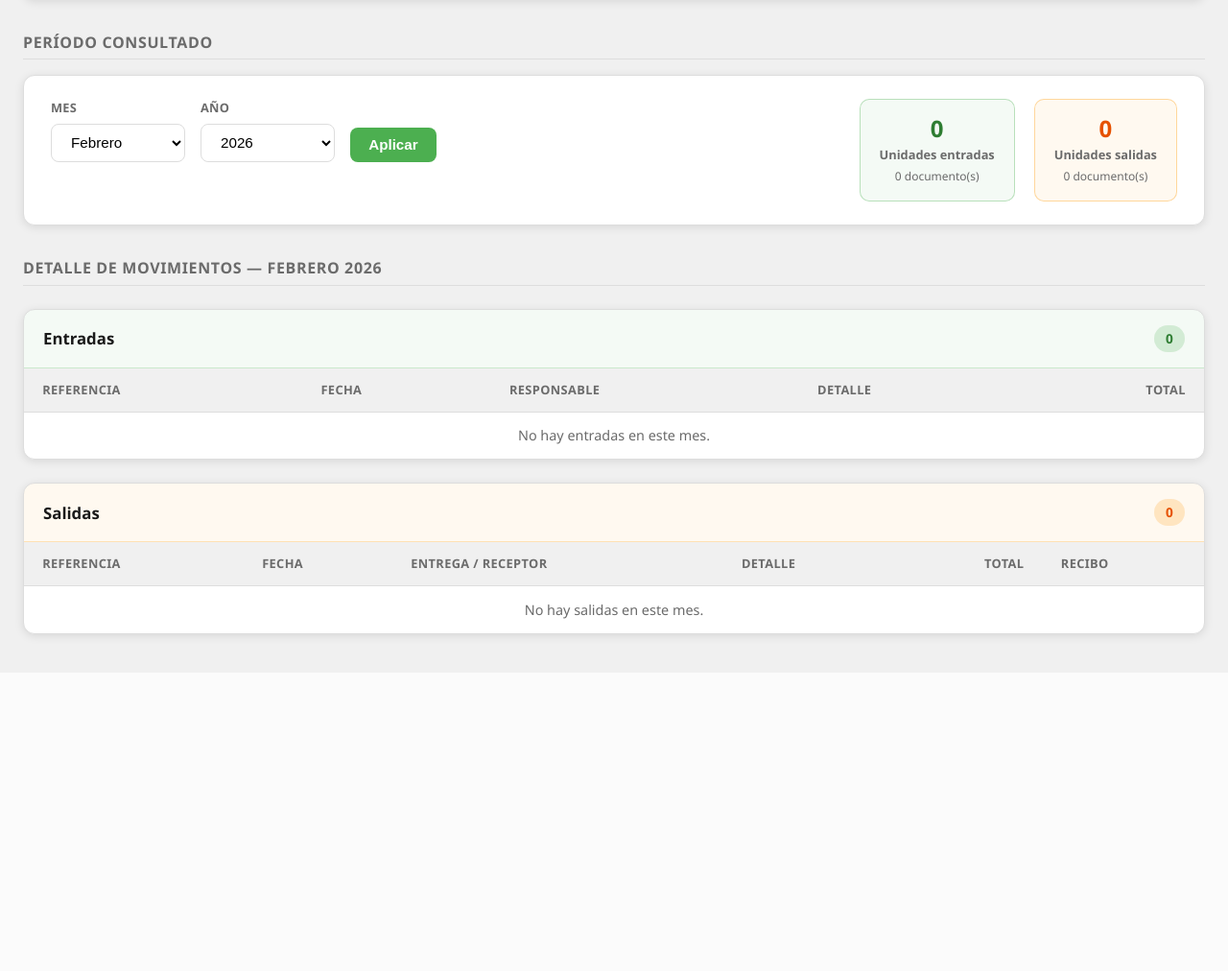
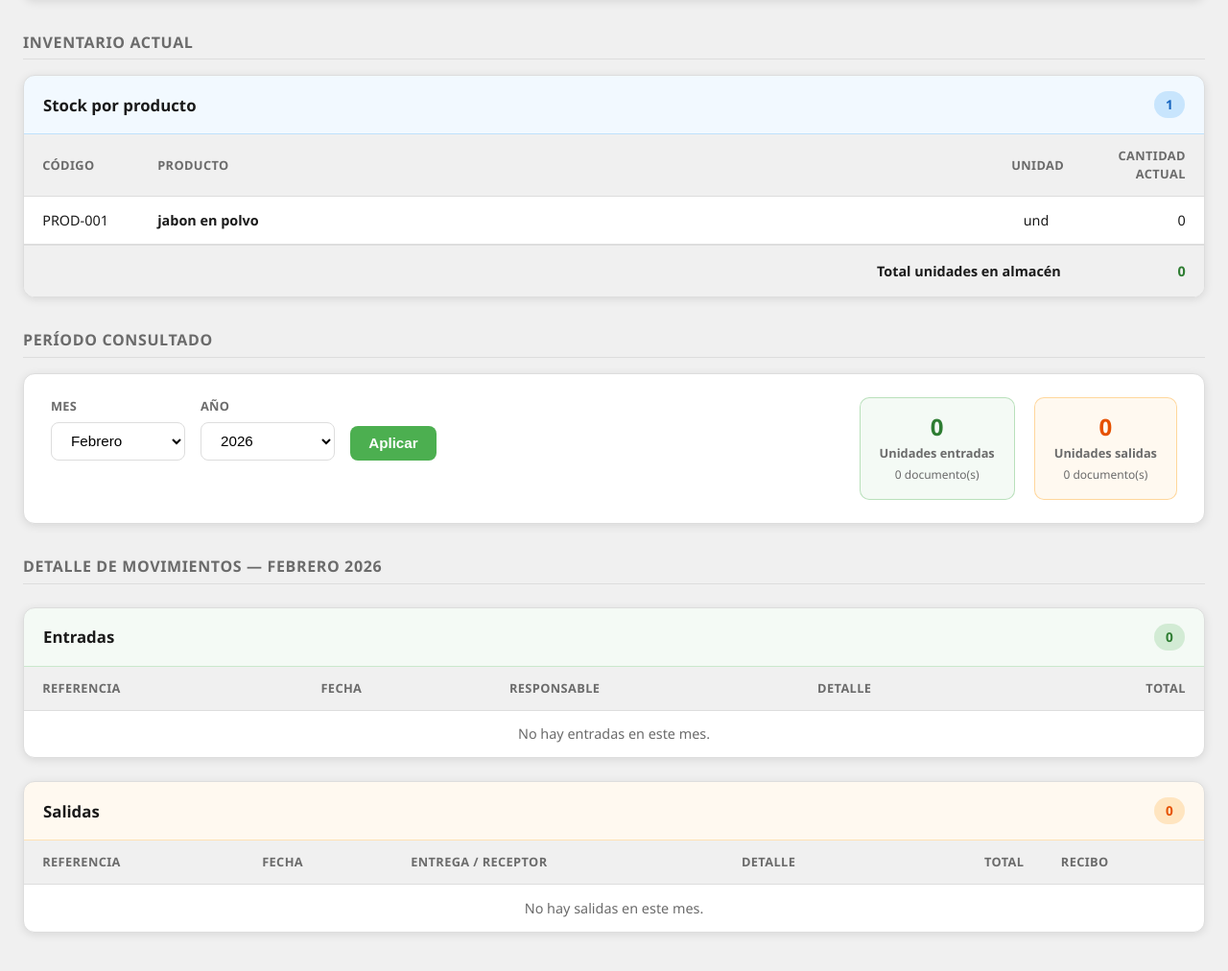
Before and after one commit to SamuelHdzMurillo/sistema-almacen, a PHP site: page /inventario.php in a window 1280 px wide. Shown: the part 280-1292 px from the top of the page at 96% size. Before the commit the page ends 950 px from the top, so only its background shows below. Run offline with PHP 8.4, Linux system fonts and the light colour scheme; a user stored in the database is signed in; data comes from the database, SQL or seed files in the repository; tables that the repository leaves empty hold one stand-in row (values such as "Sample post").

Commit message:
Add current inventory display to 'inventario.php'; implement new section for stock by product with corresponding styles in style.css for improved user experience.

```diff
--- a/assets/css/style.css
+++ b/assets/css/style.css
@@ -1249,6 +1249,57 @@ body.recibo-hoja {
   border-bottom: 1px solid var(--border);
 }
 
+/* Inventario actual: panel y tabla */
+.inventario-panel-actual .inventario-panel-cabecera {
+  background: rgba(33, 150, 243, 0.06);
+  border-bottom-color: rgba(33, 150, 243, 0.25);
+}
+.inventario-panel-actual .inventario-panel-contador {
+  background: rgba(33, 150, 243, 0.2);
+  color: #1565c0;
+}
+.inventario-tabla-actual {
+  table-layout: fixed;
+}
+.inventario-tabla-actual .inventario-col-codigo {
+  width: 120px;
+  min-width: 100px;
+}
+.inventario-tabla-actual .inventario-col-producto {
+  min-width: 180px;
+}
+.inventario-tabla-actual .inventario-col-unidad {
+  width: 90px;
+  min-width: 70px;
+  text-align: center;
+}
+.inventario-tabla-actual thead th.inventario-col-unidad {
+  text-align: center;
+}
+.inventario-tabla-actual .inventario-col-cantidad {
+  width: 130px;
+  min-width: 110px;
+  text-align: right;
+}
+.inventario-tabla-actual tbody td {
+  vertical-align: middle;
+}
+.inventario-tabla-total {
+  background: var(--bg-secondary);
+  font-weight: 600;
+}
+.inventario-tabla-total td {
+  border-top: 2px solid var(--border) !important;
+  padding: 1rem 1.2rem !important;
+}
+.inventario-td-total-label {
+  text-align: right;
+  color: var(--text-primary);
+}
+.inventario-td-total-num {
+  font-variant-numeric: tabular-nums;
+}
+
 /* Bloque: Período consultado (filtro + resumen en una sola tarjeta) */
 .inventario-periodo-card {
   display: grid;
--- a/inventario.php
+++ b/inventario.php
@@ -2,6 +2,7 @@
 require_once __DIR__ . '/includes/auth.php';
 requerirLogin();
 require_once __DIR__ . '/includes/inventario_mes.php';
+require_once __DIR__ . '/includes/inventario.php';
 
 $anioActual = (int) date('Y');
 $mesActual = (int) date('n');
@@ -14,6 +15,7 @@ if ($anio < 2000 || $anio > 2100) $anio = $anioActual;
 $entradas = listarEntradasPorMes($anio, $mes);
 $salidas  = listarSalidasPorMes($anio, $mes);
 $resumen  = resumenMes($anio, $mes);
+$inventarioActual = inventarioPorProducto();
 $mesNombre = $mesesNombres[$mes] ?? 'Mes';
 $periodoTexto = $mesNombre . ' ' . $anio;
 ?>
@@ -60,6 +62,54 @@ $periodoTexto = $mesNombre . ' ' . $anio;
           </a>
         </div>
       </header>
+
+      <!-- Inventario actual: stock por producto -->
+      <section class="inventario-seccion inventario-seccion-actual">
+        <h2 class="inventario-seccion-titulo">Inventario actual</h2>
+        <article class="inventario-panel inventario-panel-actual">
+          <header class="inventario-panel-cabecera">
+            <h3 class="inventario-panel-titulo">Stock por producto</h3>
+            <span class="inventario-panel-contador"><?= count($inventarioActual) ?></span>
+          </header>
+          <div class="inventario-panel-cuerpo">
+            <div class="inventario-tabla-wrap">
+              <table class="inventario-tabla inventario-tabla-actual">
+                <thead>
+                  <tr>
+                    <th class="inventario-col-codigo">Código</th>
+                    <th class="inventario-col-producto">Producto</th>
+                    <th class="inventario-col-unidad">Unidad</th>
+                    <th class="inventario-th-num inventario-col-cantidad">Cantidad actual</th>
+                  </tr>
+                </thead>
+                <tbody>
+                  <?php if (empty($inventarioActual)): ?>
+                    <tr><td colspan="4" class="inventario-empty">No hay productos registrados.</td></tr>
+                  <?php else: ?>
+                    <?php
+                    $totalUnidades = 0;
+                    foreach ($inventarioActual as $inv):
+                      $stock = (int) $inv['stock'];
+                      $totalUnidades += $stock;
+                    ?>
+                      <tr>
+                        <td class="inventario-col-codigo"><?= htmlspecialchars($inv['codigo'] ?? '—') ?></td>
+                        <td class="inventario-col-producto"><strong><?= htmlspecialchars($inv['nombre']) ?></strong></td>
+                        <td class="inventario-col-unidad"><?= htmlspecialchars($inv['unidad'] ?? 'und') ?></td>
+                        <td class="inventario-th-num inventario-col-cantidad <?= $stock > 0 ? 'qty-pos' : ($stock < 0 ? 'qty-neg' : '') ?>"><?= number_format($stock) ?></td>
+                      </tr>
+                    <?php endforeach; ?>
+                    <tr class="inventario-tabla-total">
+                      <td colspan="3" class="inventario-td-total-label"><strong>Total unidades en almacén</strong></td>
+                      <td class="inventario-th-num inventario-col-cantidad inventario-td-total-num <?= $totalUnidades >= 0 ? 'qty-pos' : 'qty-neg' ?>"><?= number_format($totalUnidades) ?></td>
+                    </tr>
+                  <?php endif; ?>
+                </tbody>
+              </table>
+            </div>
+          </div>
+        </article>
+      </section>
 
       <!-- Bloque 1: Selección de período + resumen numérico -->
       <section class="inventario-seccion inventario-seccion-periodo">
```
